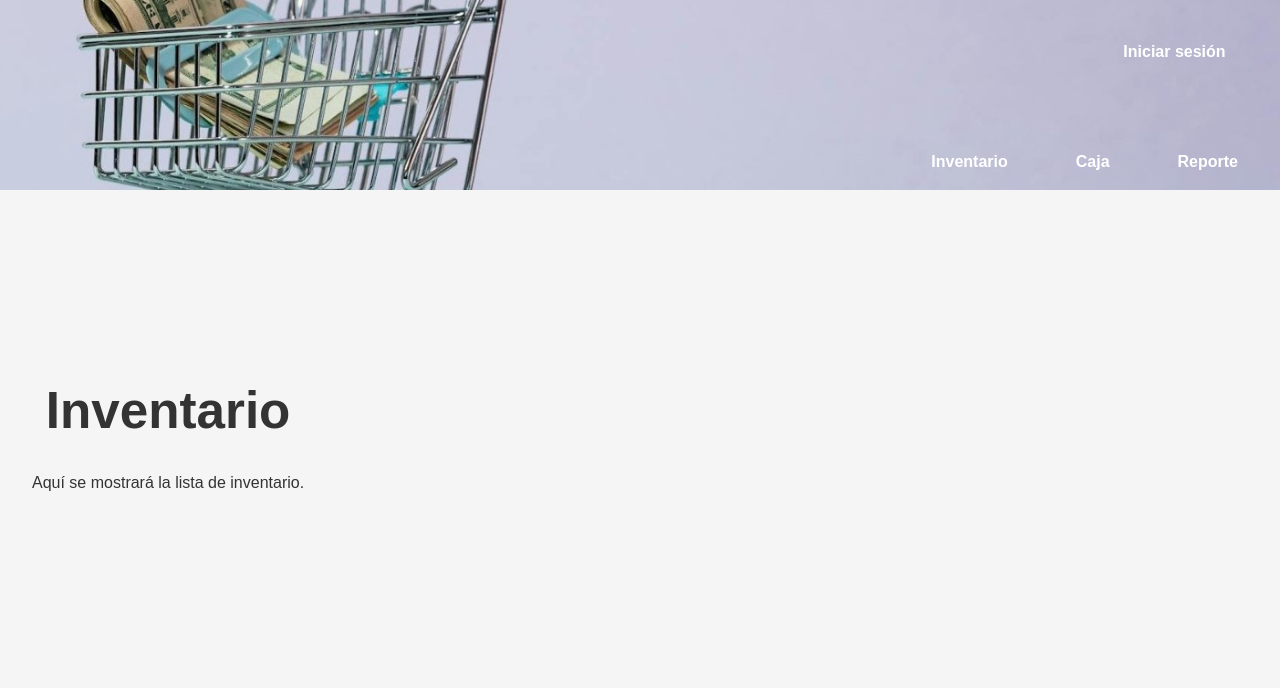
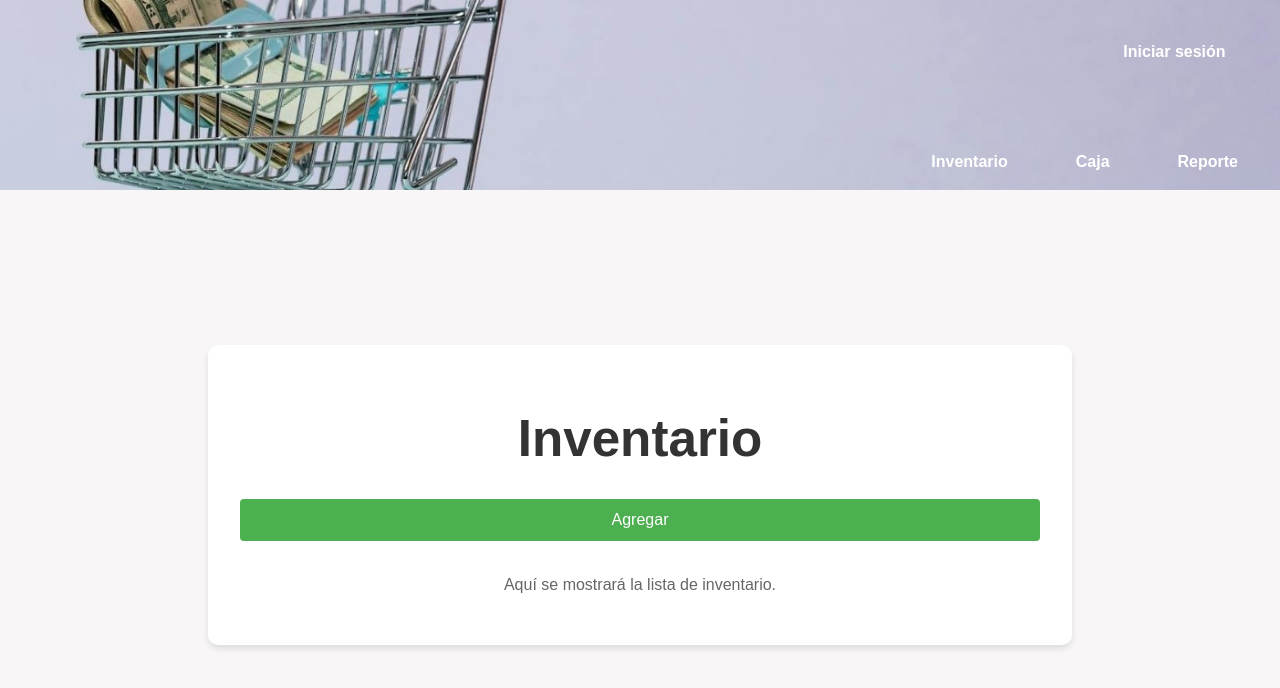
Before and after one commit to MatiasAlvealC/stock, a React (Vite) app: page /inventario in a window 1280 px wide. Shown: the top 688 px of the page. Built offline with nearby package versions, Linux system fonts and the light colour scheme.

Commit message:
Agregación de inventario y modificación del tamaño para los elementos del formulario

```diff
--- /dev/null
+++ b/src/assets/styles/Inventario.css
@@ -0,0 +1,92 @@
+body, html {
+    margin: 0;
+    padding: 0;
+    height: 100%;
+    background-color: #ffffff;
+}
+
+#root {
+    height: 100%;
+}
+
+.inventario-container {
+    display: flex;
+    justify-content: center;
+    align-items: center;
+    height: calc(100vh - 190px); /* Usa la altura total disponible menos la altura del navbar */
+    padding: 0; /* Eliminamos el padding */
+    background-color: #f8f6f6;
+    width: 100%;
+    position: absolute; /* Posicionamiento absoluto */
+    top: 190px; /* Comienza justo debajo del navbar */
+    left: 0;
+    right: 0;
+}
+
+.inventario-card {
+    background-color: white;
+    padding: 2rem;
+    border-radius: 10px;
+    box-shadow: 0 4px 6px rgba(0, 0, 0, 0.1);
+    width: 90%; /* Reducimos un poco el ancho para dejar espacio a los lados */
+    max-width: 800px;
+    max-height: 80vh; /* Limitamos la altura máxima */
+    overflow-y: auto; /* Permitimos scroll si el contenido es muy largo */
+}
+
+h1 {
+    text-align: center;
+    margin-bottom: 1.5rem;
+    color: #333;
+}
+
+.toggle-button {
+    width: 100%;
+    padding: 0.75rem;
+    background-color: #4CAF50;
+    color: white;
+    border: none;
+    border-radius: 4px;
+    cursor: pointer;
+    font-size: 1rem;
+    margin-bottom: 1rem;
+}
+
+.toggle-button:hover {
+    background-color: #4CAF50;
+}
+
+.inventario-form {
+    display: grid;
+    grid-template-columns: repeat(auto-fit, minmax(200px, 1fr));
+    gap: 1rem;
+}
+
+input, select {
+    width: 100%;
+    padding: 0.5rem;
+    border: 1px solid #ccc;
+    border-radius: 4px;
+    font-size: 1rem;
+}
+
+.submit-button {
+    width: 100%;
+    padding: 0.75rem;
+    background-color: #2ecc71;
+    color: white;
+    border: none;
+    border-radius: 4px;
+    cursor: pointer;
+    font-size: 1rem;
+}
+
+.submit-button:hover {
+    background-color: #27ae60;
+}
+
+.inventario-lista {
+    margin-top: 1rem;
+    text-align: center;
+    color: #666;
+}
--- a/src/assets/styles/Login.css
+++ b/src/assets/styles/Login.css
@@ -10,12 +10,14 @@ body, html {
     display: flex;
     justify-content: center;
     align-items: center;
-    height: 100vh;
-    width: 100vw;
-    margin: 0;
-    margin-top: 50px;
-    padding: 0;
-    overflow-x: hidden;
+    height: calc(100vh - 190px); /* Usa la altura total disponible menos la altura del navbar */
+    padding: 0; /* Eliminamos el padding */
+    background-color: #ffffff;
+    width: 100%;
+    position: fixed; /* Cambiado a fixed */
+    top: -390px; /* Ajusta esto para que esté justo debajo del navbar */
+    left: 0;
+    right: 0;
 }
 
 .login-box {
--- a/src/pages/Inventario.jsx
+++ b/src/pages/Inventario.jsx
@@ -1,8 +1,40 @@
+import { useState } from 'react';
+import '../assets/styles/Inventario.css';
+
 function Inventario() {
+  const [mostrarFormulario, setMostrarFormulario] = useState(false);
+
+  const toggleFormulario = () => {
+    setMostrarFormulario(!mostrarFormulario);
+  };
+
   return (
-    <div>
-      <h1>Inventario</h1>
-      <p>Aquí se mostrará la lista de inventario.</p>
+    <div className="inventario-container">
+      <div className="inventario-card">
+        <h1>Inventario</h1>
+        <button onClick={toggleFormulario} className="toggle-button">
+          {mostrarFormulario ? 'Ocultar formulario' : 'Agregar'}
+        </button>
+
+        {mostrarFormulario && (
+          <form className="inventario-form">
+            <input type="text" placeholder="Nombre producto" className="small-input" />
+            <input type="text" placeholder="Código" className="small-input" />
+            <input type="number" placeholder="Cantidad" className="small-input" />
+            <input type="number" placeholder="Margen ganancia" className="small-input" />
+            <input type="number" placeholder="Precio" className="small-input" />
+            <select className="small-input">
+              <option value="">Seleccione categoría</option>
+              <option value="categoria1">Categoría 1</option>
+              <option value="categoria2">Categoría 2</option>
+            </select>
+            <input type="number" placeholder="Costo producto" className="small-input" />
+            <button type="submit" className="submit-button small-button">Agregar producto</button>
+          </form>
+        )}
+
+        <p className="inventario-lista">Aquí se mostrará la lista de inventario.</p>
+      </div>
     </div>
   );
 }
```
Also changed, not shown: 1 other file (tests, documents, lock files or other folders).
